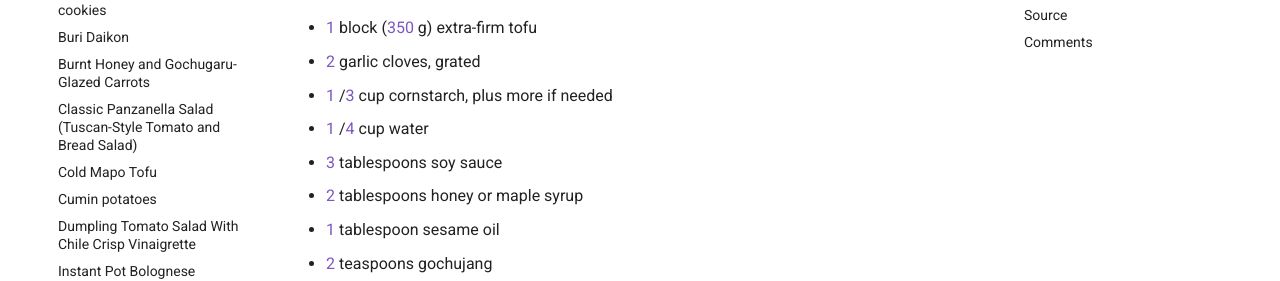
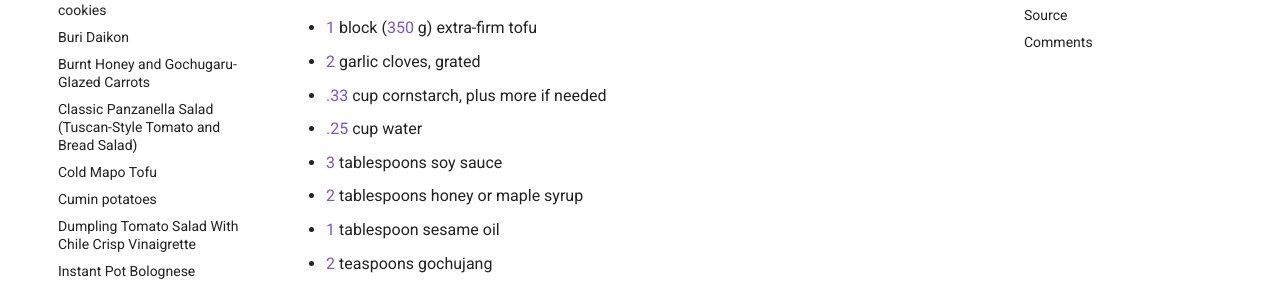
Before and after one commit to billbrod/recipes, an MkDocs documentation site: the page built from docs/recipes/sticky_sesame_tofu.md, in a window 1280 px wide and 900 px high, scrolled down 1465 px. Shown: the part 174-455 px from the top of the window. Built offline with MkDocs 1.6.1 and Material for MkDocs 9.7.7, drawn with Linux system fonts in a browser that asks for light colours; comment, search, counter and statistics services are not loaded.

Commit message:
Update sticky_sesame_tofu.md

```diff
--- a/docs/recipes/sticky_sesame_tofu.md
+++ b/docs/recipes/sticky_sesame_tofu.md
@@ -26,8 +26,8 @@ If it ain’t broke, don’t fix it — that’s what this tofu recipe is to me.
 
 - 1 block (350g) extra-firm tofu
 - 2 garlic cloves, grated
-- 1/3 cup cornstarch, plus more if needed
-- 1/4 cup water
+- .33 cup cornstarch, plus more if needed
+- .25 cup water
 - 3 tablespoons soy sauce
 - 2 tablespoons honey or maple syrup
 - 1 tablespoon sesame oil
```
